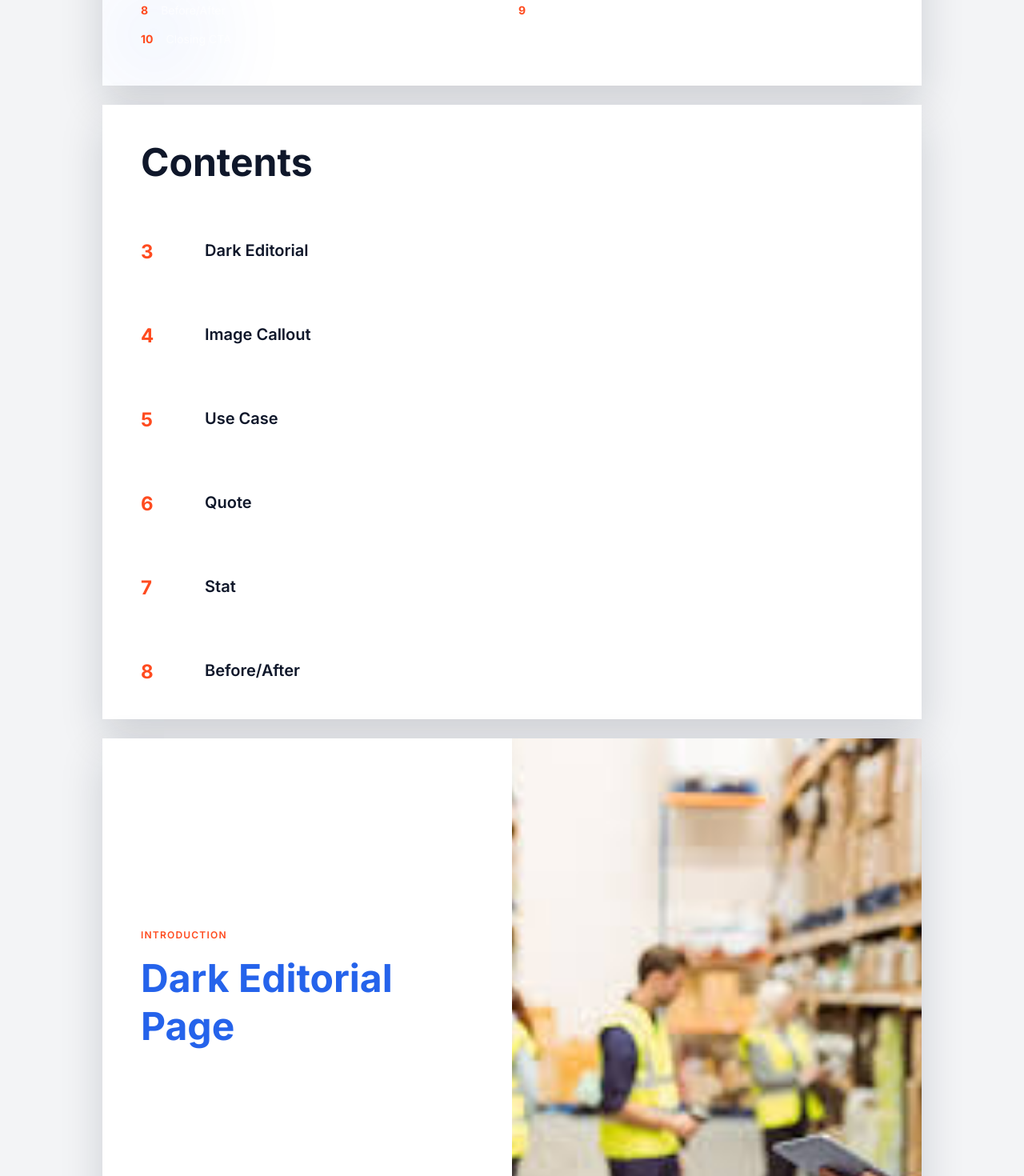
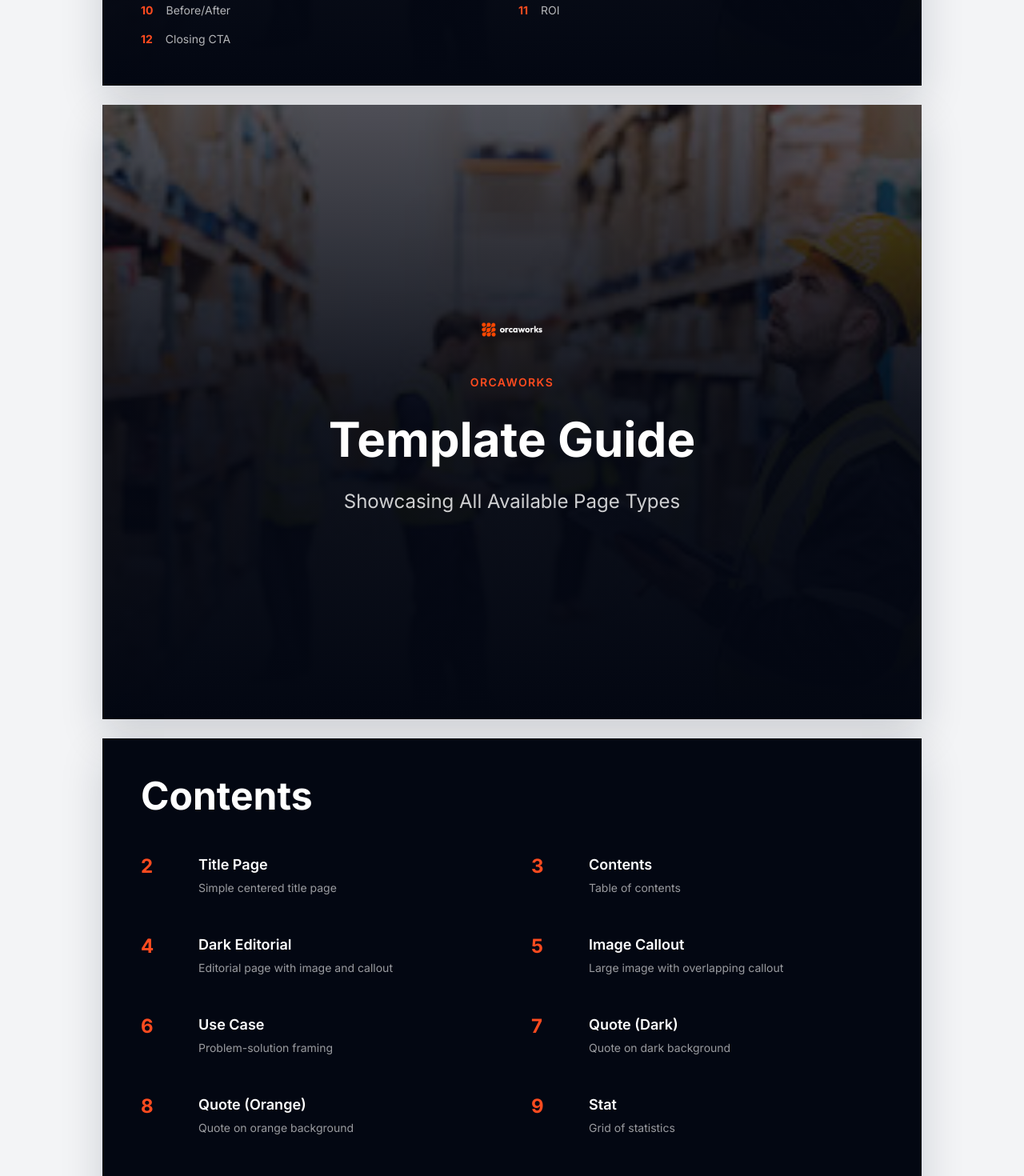
Before and after one commit to somaraju-charter-global/orca-marketing, a Next.js app: page /marketing/template in a window 1280 px wide. Shown: the part 1040-2510 px from the top of the page at 80% size. Built offline with nearby package versions, Linux system fonts and the light colour scheme.

Commit message:
Improved tempalate pages

```diff
--- a/app/globals.css
+++ b/app/globals.css
@@ -47,8 +47,6 @@ body {
   height: var(--page-height);
   position: relative;
   overflow: hidden;
-  background: white;
-  color: var(--orca-ink);
   box-shadow: 0 20px 50px rgba(15, 23, 42, 0.16);
 }
 
--- a/components/marketing/ClosingCtaPage.tsx
+++ b/components/marketing/ClosingCtaPage.tsx
@@ -1,6 +1,7 @@
 import React from "react";
 import { ClosingCtaPageContent } from "@/content/types";
 import { BrandMotif } from "./BrandMotif";
+import { PageShell } from "./PageShell";
 
 type ClosingCtaPageProps = ClosingCtaPageContent;
 
@@ -9,10 +10,11 @@ export function ClosingCtaPage({
   body,
   cta,
   website,
+  variant = "dark",
   pageNumber,
 }: ClosingCtaPageProps) {
   return (
-    <div className="pdf-page bg-[var(--orca-dark)] text-white relative overflow-hidden">
+    <PageShell variant={variant} pageNumber={pageNumber}>
       <BrandMotif variant="orange" size="lg" className="top-0 right-0" />
       <BrandMotif variant="blue" size="md" className="bottom-0 left-0" />
 
@@ -37,14 +39,7 @@ export function ClosingCtaPage({
             </div>
           )}
         </div>
-
-        <div className="mt-auto pt-8 border-t border-white/10 flex justify-between items-center">
-          <div className="text-xs opacity-50">Orcaworks</div>
-          {pageNumber && (
-            <div className="text-xs opacity-50">{pageNumber}</div>
-          )}
-        </div>
       </div>
-    </div>
+    </PageShell>
   );
 }
--- a/components/marketing/ContentsPage.tsx
+++ b/components/marketing/ContentsPage.tsx
@@ -10,19 +10,19 @@ export function ContentsPage({ title = "Contents", items }: ContentsPageProps) {
       <div className="h-full flex flex-col p-12">
         <h1 className="text-5xl font-bold mb-12">{title}</h1>
 
-        <div className="flex-1 space-y-0">
+        <div className="flex-1 grid grid-cols-2 gap-x-12 gap-y-6">
           {items.map((item, index) => (
             <div
               key={index}
-              className="flex items-start gap-8 py-6 border-b border-white/10 last:border-0"
+              className="flex items-start gap-6"
             >
               <div className="text-[var(--orca-orange)] text-2xl font-bold w-12 flex-shrink-0">
                 {item.page}
               </div>
               <div className="flex-1">
-                <div className="text-xl font-semibold mb-2">{item.title}</div>
+                <div className="text-lg font-semibold mb-1">{item.title}</div>
                 {item.description && (
-                  <div className="text-white/60 text-sm">{item.description}</div>
+                  <div className="text-white/60 text-sm leading-relaxed">{item.description}</div>
                 )}
               </div>
             </div>
--- a/components/marketing/CoverPage.tsx
+++ b/components/marketing/CoverPage.tsx
@@ -9,6 +9,7 @@ export function CoverPage({
   subtitle,
   kicker,
   logoVariant = "white",
+  image,
   sections,
 }: CoverPageProps) {
   const logoSrc = logoVariant === "white"
@@ -19,6 +20,13 @@ export function CoverPage({
     <div className="pdf-page bg-[var(--orca-dark)] text-white relative overflow-hidden">
       <BrandMotif variant="orange" size="lg" className="top-0 right-0" />
       <BrandMotif variant="blue" size="md" className="bottom-0 left-0" />
+
+      {image && (
+        <div className="absolute inset-0 z-0">
+          <img src={image} alt="" className="w-full h-full object-cover opacity-30" />
+          <div className="absolute inset-0 bg-gradient-to-t from-[var(--orca-dark)] via-[var(--orca-dark)]/80 to-transparent" />
+        </div>
+      )}
 
       <div className="relative z-10 h-full flex flex-col p-12">
         <div className="mb-auto">
--- a/components/marketing/MarketingDocument.tsx
+++ b/components/marketing/MarketingDocument.tsx
@@ -1,6 +1,7 @@
 import React from "react";
 import { MarketingGuide } from "@/content/types";
 import { CoverPage } from "./CoverPage";
+import { TitlePage } from "./TitlePage";
 import { ContentsPage } from "./ContentsPage";
 import { DarkEditorialPage } from "./DarkEditorialPage";
 import { ImageCalloutPage } from "./ImageCalloutPage";
@@ -18,6 +19,8 @@ export function MarketingDocument({ guide }: { guide: MarketingGuide }) {
         switch (page.type) {
           case "cover":
             return <CoverPage key={index} {...page} />;
+          case "titlePage":
+            return <TitlePage key={index} {...page} />;
           case "contents":
             return <ContentsPage key={index} {...page} />;
           case "darkEditorial":
--- a/components/marketing/QuotePage.tsx
+++ b/components/marketing/QuotePage.tsx
@@ -9,31 +9,32 @@ export function QuotePage({
   quote,
   source,
   supportingText,
+  variant = "dark",
   pageNumber,
 }: QuotePageProps) {
   return (
-    <PageShell variant="orange" pageNumber={pageNumber} showFooter={false}>
+    <PageShell variant={variant} pageNumber={pageNumber} showFooter={false}>
       <div className="h-full flex">
         <div className="w-1/3 p-12 flex flex-col justify-center">
           {eyebrow && (
-            <div className="text-white/80 text-xs font-semibold tracking-widest uppercase mb-4">
+            <div className="text-white/90 text-xs font-semibold tracking-widest uppercase mb-4">
               {eyebrow}
             </div>
           )}
           {supportingText && (
-            <p className="text-white/90 text-sm leading-relaxed">
+            <p className="text-white/95 text-sm leading-relaxed">
               {supportingText}
             </p>
           )}
         </div>
 
         <div className="w-2/3 p-12 flex flex-col justify-center items-center text-center">
-          <div className="text-8xl font-bold text-white/30 mb-8">&ldquo;</div>
+          <div className="text-8xl font-bold text-white/40 mb-8">&ldquo;</div>
           <p className="text-4xl font-bold text-white leading-tight mb-8 max-w-2xl">
             {quote}
           </p>
           {source && (
-            <p className="text-white/80 text-lg">— {source}</p>
+            <p className="text-white/90 text-lg font-medium">— {source}</p>
           )}
         </div>
       </div>
--- /dev/null
+++ b/components/marketing/TitlePage.tsx
@@ -0,0 +1,53 @@
+import React from "react";
+import { TitlePageContent } from "@/content/types";
+import { BrandMotif } from "./BrandMotif";
+
+type TitlePageProps = TitlePageContent;
+
+export function TitlePage({
+  title,
+  subtitle,
+  kicker,
+  logoVariant = "white",
+  image,
+}: TitlePageProps) {
+  const logoSrc = logoVariant === "white"
+    ? "/logos/orcaworks-white.png"
+    : "/logos/orcaworks-dark.png";
+
+  return (
+    <div className="pdf-page bg-[var(--orca-dark)] text-white relative overflow-hidden">
+      <BrandMotif variant="orange" size="lg" className="top-0 right-0" />
+      <BrandMotif variant="blue" size="md" className="bottom-0 left-0" />
+
+      {image && (
+        <div className="absolute inset-0 z-0">
+          <img src={image} alt="" className="w-full h-full object-cover opacity-30" />
+          <div className="absolute inset-0 bg-gradient-to-t from-[var(--orca-dark)] via-[var(--orca-dark)]/80 to-transparent" />
+        </div>
+      )}
+
+      <div className="relative z-10 h-full flex flex-col p-12 justify-center items-center text-center">
+        <div className="mb-8">
+          <img src={logoSrc} alt="Orcaworks" className="h-12 w-auto" />
+        </div>
+
+        <div className="max-w-3xl">
+          {kicker && (
+            <div className="text-[var(--orca-orange)] text-sm font-semibold tracking-widest uppercase mb-6">
+              {kicker}
+            </div>
+          )}
+          <h1 className="text-6xl font-bold leading-tight mb-6">
+            {title}
+          </h1>
+          {subtitle && (
+            <p className="text-2xl text-white/80 font-light">
+              {subtitle}
+            </p>
+          )}
+        </div>
+      </div>
+    </div>
+  );
+}
--- a/content/guides/template.ts
+++ b/content/guides/template.ts
@@ -11,30 +11,44 @@ export const templateGuide: MarketingGuide = {
       subtitle: "Showcasing All Available Page Types",
       kicker: "Orcaworks",
       logoVariant: "white",
+      image: "/images/supply-chain-speed.jpg",
       sections: [
-        { page: "2", title: "Contents" },
-        { page: "3", title: "Dark Editorial" },
-        { page: "4", title: "Image Callout" },
-        { page: "5", title: "Use Case" },
-        { page: "6", title: "Quote" },
-        { page: "7", title: "Stat" },
-        { page: "8", title: "Before/After" },
-        { page: "9", title: "ROI" },
-        { page: "10", title: "Closing CTA" },
+        { page: "2", title: "Title Page (No Contents)" },
+        { page: "3", title: "Contents" },
+        { page: "4", title: "Dark Editorial" },
+        { page: "5", title: "Image Callout" },
+        { page: "6", title: "Use Case" },
+        { page: "7", title: "Quote (Dark)" },
+        { page: "8", title: "Quote (Orange)" },
+        { page: "9", title: "Stat" },
+        { page: "10", title: "Before/After" },
+        { page: "11", title: "ROI" },
+        { page: "12", title: "Closing CTA" },
       ],
+    },
+    {
+      type: "titlePage",
+      title: "Template Guide",
+      subtitle: "Showcasing All Available Page Types",
+      kicker: "Orcaworks",
+      logoVariant: "white",
+      image: "/images/supply-chain-speed.jpg",
     },
     {
       type: "contents",
       title: "Contents",
       items: [
-        { page: "3", title: "Dark Editorial", description: "Editorial page with image and callout" },
-        { page: "4", title: "Image Callout", description: "Large image with overlapping callout" },
-        { page: "5", title: "Use Case", description: "Problem-solution framing" },
-        { page: "6", title: "Quote", description: "Large centered quote" },
-        { page: "7", title: "Stat", description: "Grid of statistics" },
-        { page: "8", title: "Before/After", description: "Side-by-side comparison" },
-        { page: "9", title: "ROI", description: "Business case metrics" },
-        { page: "10", title: "Closing CTA", description: "Final call to action" },
+        { page: "2", title: "Title Page", description: "Simple centered title page" },
+        { page: "3", title: "Contents", description: "Table of contents" },
+        { page: "4", title: "Dark Editorial", description: "Editorial page with image and callout" },
+        { page: "5", title: "Image Callout", description: "Large image with overlapping callout" },
+        { page: "6", title: "Use Case", description: "Problem-solution framing" },
+        { page: "7", title: "Quote (Dark)", description: "Quote on dark background" },
+        { page: "8", title: "Quote (Orange)", description: "Quote on orange background" },
+        { page: "9", title: "Stat", description: "Grid of statistics" },
+        { page: "10", title: "Before/After", description: "Side-by-side comparison" },
+        { page: "11", title: "ROI", description: "Business case metrics" },
+        { page: "12", title: "Closing CTA", description: "Final call to action" },
       ],
     },
     {
@@ -44,7 +58,7 @@ export const templateGuide: MarketingGuide = {
       body: "This page type features a dark background with an image, perfect for editorial content and storytelling. Use it for introductions, setting context, or framing problems.",
       image: "/images/supply-chain-speed.jpg",
       callout: "85% of leaders plan to increase automation investment",
-      pageNumber: "3",
+      pageNumber: "4",
     },
     {
       type: "imageCallout",
@@ -53,7 +67,7 @@ export const templateGuide: MarketingGuide = {
       body: "This layout emphasizes a large hero image with an overlapping callout card. Great for product showcases and brand statements.",
       image: "/images/supply-chain-speed.jpg",
       callout: "Transform your workflows with intelligent automation",
-      pageNumber: "4",
+      pageNumber: "5",
     },
     {
       type: "useCase",
@@ -69,7 +83,7 @@ export const templateGuide: MarketingGuide = {
       ],
       quote: "We reduced processing time by 80%.",
       source: "Operations Director",
-      pageNumber: "5",
+      pageNumber: "6",
     },
     {
       type: "quote",
@@ -77,7 +91,17 @@ export const templateGuide: MarketingGuide = {
       quote: "The results speak for themselves. We've transformed our document workflows and seen measurable ROI within the first quarter.",
       source: "Chief Operating Officer",
       supportingText: "Fortune 500 Manufacturing Company",
-      pageNumber: "6",
+      variant: "dark",
+      pageNumber: "7",
+    },
+    {
+      type: "quote",
+      eyebrow: "Customer Success",
+      quote: "Orcaworks has completely changed how we handle our procurement documents. What used to take days now takes hours.",
+      source: "VP of Procurement",
+      supportingText: "Global Logistics Company",
+      variant: "orange",
+      pageNumber: "8",
     },
     {
       type: "stat",
@@ -89,7 +113,7 @@ export const templateGuide: MarketingGuide = {
         { value: "5x", label: "Team Capacity", description: "Documents processed per day" },
         { value: "90%", label: "Cost Reduction", description: "Operational savings" },
       ],
-      pageNumber: "7",
+      pageNumber: "9",
     },
     {
       type: "beforeAfter",
@@ -112,7 +136,7 @@ export const templateGuide: MarketingGuide = {
         "Days or hours for processing",
         "99%+ accuracy with minimal rework",
       ],
-      pageNumber: "8",
+      pageNumber: "10",
     },
     {
       type: "roi",
@@ -125,7 +149,7 @@ export const templateGuide: MarketingGuide = {
         { label: "Team Capacity", baseline: "100 docs/day", target: "500 docs/day", impact: "5x increase" },
         { label: "Compliance Score", baseline: "72%", target: "98%", impact: "26 point increase" },
       ],
-      pageNumber: "9",
+      pageNumber: "11",
     },
     {
       type: "closingCta",
@@ -133,7 +157,8 @@ export const templateGuide: MarketingGuide = {
       body: "Join leading organizations that have already automated their document processes with Orcaworks. Our team will help you design and implement a solution tailored to your specific needs.",
       cta: "Schedule a Demo",
       website: "www.orcaworks.com",
-      pageNumber: "10",
+      variant: "dark",
+      pageNumber: "12",
     },
   ],
 };
--- a/content/types.ts
+++ b/content/types.ts
@@ -11,7 +11,17 @@ export type CoverPageContent = {
   subtitle?: string;
   kicker?: string;
   logoVariant?: "white" | "dark";
+  image?: string;
   sections?: { page: string; title: string }[];
+};
+
+export type TitlePageContent = {
+  type: "titlePage";
+  title: string;
+  subtitle?: string;
+  kicker?: string;
+  logoVariant?: "white" | "dark";
+  image?: string;
 };
 
 export type ContentsPageContent = {
@@ -59,6 +69,7 @@ export type QuotePageContent = {
   quote: string;
   source?: string;
   supportingText?: string;
+  variant?: "dark" | "orange";
   pageNumber?: string | number;
 };
 
@@ -103,11 +114,13 @@ export type ClosingCtaPageContent = {
   body: string;
   cta: string;
   website?: string;
+  variant?: "dark" | "orange";
   pageNumber?: string | number;
 };
 
 export type MarketingPage =
   | CoverPageContent
+  | TitlePageContent
   | ContentsPageContent
   | DarkEditorialPageContent
   | ImageCalloutPageContent
@@ -120,6 +133,7 @@ export type MarketingPage =
 
 export type MarketingPageType =
   | "cover"
+  | "titlePage"
   | "contents"
   | "darkEditorial"
   | "imageCallout"
```
